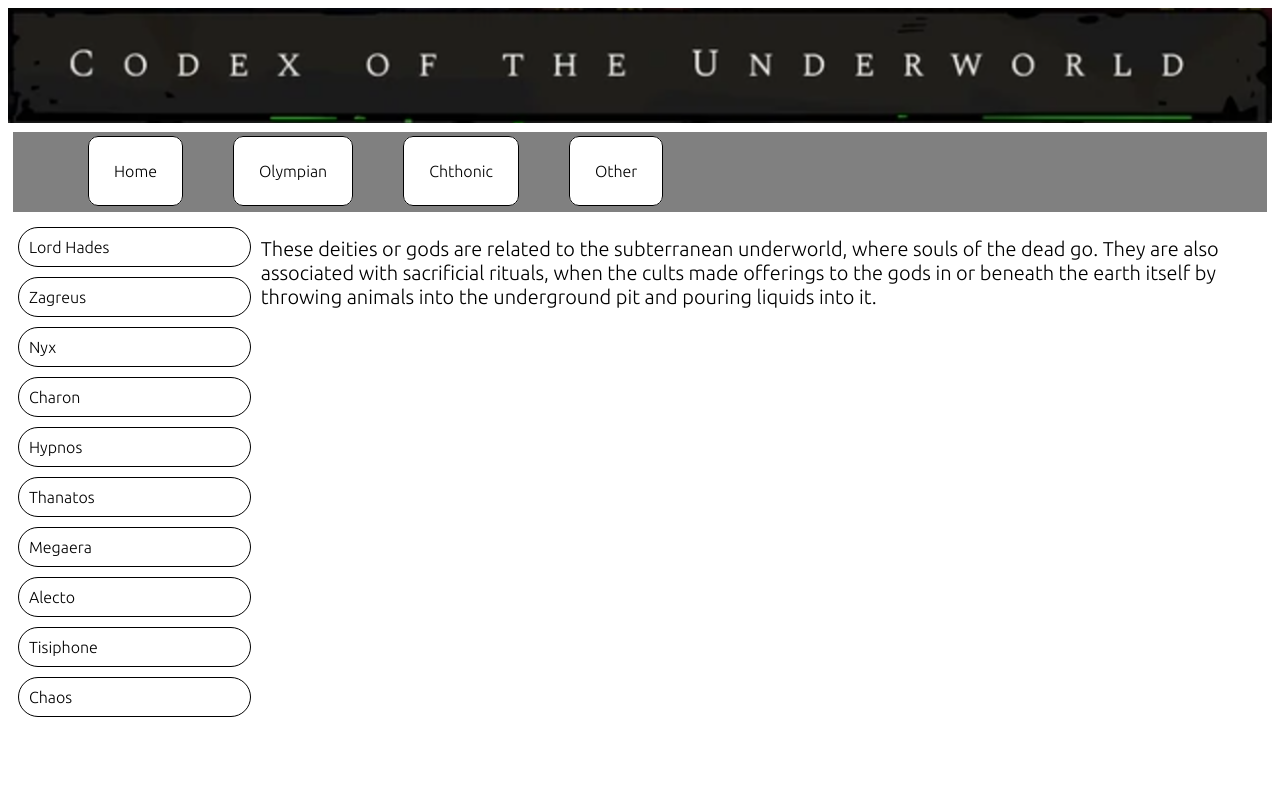
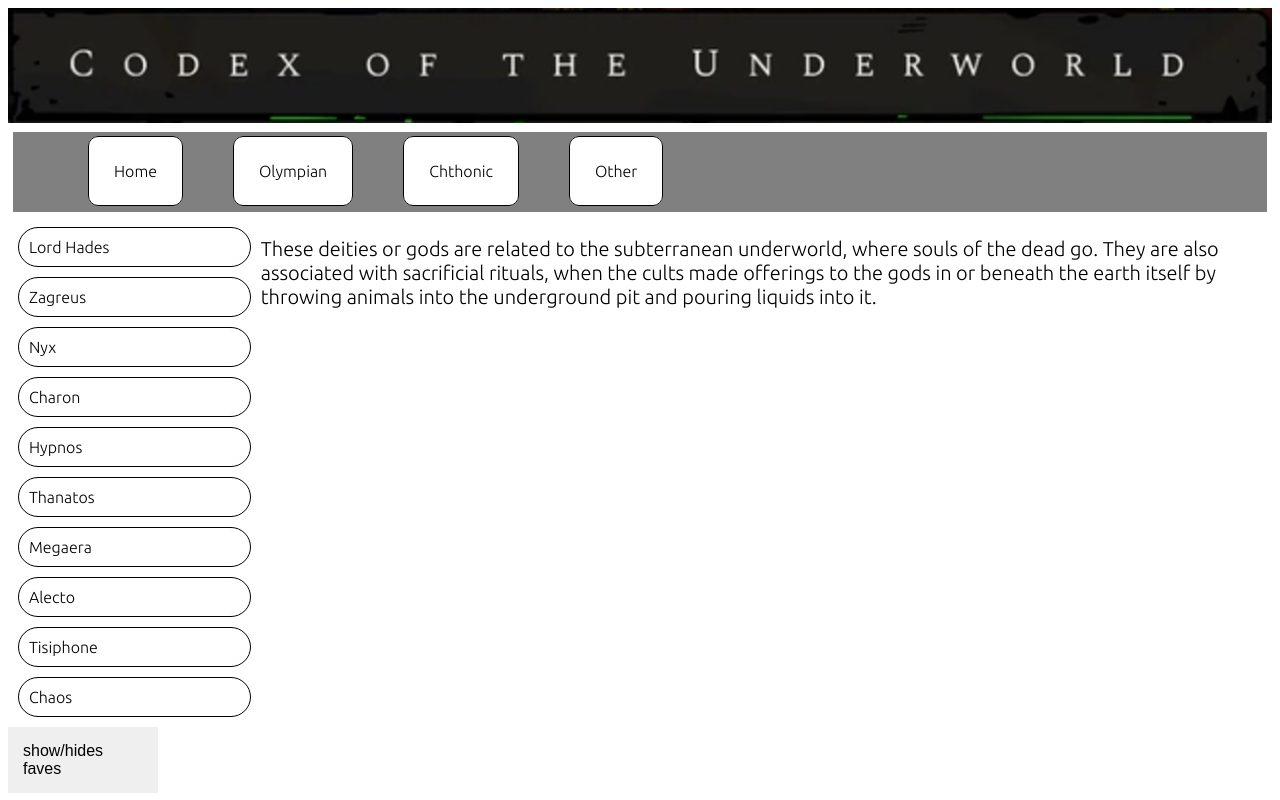
Before and after one commit to UncleDadMom/hades-gods, a React (Create React App) app: page /Chthonic in a window 1280 px wide. Built offline with nearby package versions, Linux system fonts and the light colour scheme; data requests are answered from the project's data file.

Commit message:
first pass at hide/show filter button... doesn't take into account any faves added after initial nav click

```diff
--- a/db.json
+++ b/db.json
@@ -116,7 +116,7 @@
       "title": "Goddess of Wisdom",
       "image": "https://static.wikia.nocookie.net/hades_gamepedia_en/images/6/68/Athena.png",
       "type": "Olympian Gods",
-      "favorited": false,
+      "favorited": true,
       "description": "...Of some things I am certain, and one of them is this: That there were many times, during my mortal life, when my spear found its mark thanks to Pallas Athena. She favors those of dispositions such as mine, and I would like to think her efforts keep the violent lusting of Ares, her half-brother, well in check. If anybody on Olympus might have the capacity to mend the rift between my Master and themselves, it must be her; though, even in all her wisdom, I remain unsure if she can sway my Master's obstinance."
     },
     {
@@ -161,7 +161,7 @@
       "title": "God of Swiftness",
       "image": "https://static.wikia.nocookie.net/hades_gamepedia_en/images/0/0d/Hermes.png",
       "type": "Olympian Gods",
-      "favorited": false,
+      "favorited": true,
       "description": "...One of the free-spirited sons of Zeus, he is patron to travelers, traders, even tricksters. Youthful in spirit and appearance, he could be mistaken for a common lad, if not for his extraordinary swiftness. None whom I know approach his agility or athleticism. He puts this peerless skill to a specific use, serving as the messenger of Olympus. Vast distances are nothing to him. Yet, there is something more to Hermes: He is the only god upon Olympus who dutifully serves the Underworld, in addition to his Olympian affairs. The Underworld is an orderly place, but the souls of the dead must first be brought to its brink. He has much to do with this. He seems to have ingratiated himself to the boatman, Charon -- notoriously unapproachable even by the Underworld's own. Thus, it is my belief that Hermes, besides his many talents, is the god of more than he appears."
     },
     {
@@ -170,7 +170,7 @@
       "title": "Goddess of Seasons",
       "image": "https://static.wikia.nocookie.net/hades_gamepedia_en/images/0/03/Demeter.png",
       "type": "Olympian Gods",
-      "favorited": false,
+      "favorited": true,
       "description": "...Over time, mortals have come to fear great Demeter, eldest of Olympians, goddess of seasons, bringer of plenty, and taker-away of it. I cannot imagine she is moved by any of their offerings. Much is said of her in hushed tones, not unlike the ones reserved for the master here. Once, she administered her gifts of sustenance with generosity, until some stroke of Fate befell. She changed, and never been as giving since. The mortals who once prayed to her for plenty now beg mostly for mercy. My understanding is, despite popular belief, Demeter is no direct relation to Lord Hades or his brothers, being born of more ancient Titan stock; she certainly has taken pains to distance herself from Zeus in particular, often leaving Olympus for long stretches, in search of something. Or someone. Not that I would know a thing of it; only the mutterings of shades descended to this realm from freezing cold or famine. Surely, they pray, the seasons are due for a turn for the better?"
     }
   ],
--- a/src/GodDescription.js
+++ b/src/GodDescription.js
@@ -65,6 +65,7 @@ font-family: ubuntu;
     float: right;
     margin: 20px;
     box-shadow: 10px 10px 5px grey;
+
 }
   h2 {
       font-size: 60px;
--- a/src/GodList.js
+++ b/src/GodList.js
@@ -1,12 +1,17 @@
 import GodName from "./GodName"
 import { useParams } from "react-router"
 import { useState, useEffect } from "react"
+import styled from "styled-components"
 
 
 function GodList({ setFeaturedGod, setButtonLiked}){
+
     const baseURL = "http://localhost:5000/"
     const [godCategory, setGodCategory] = useState([])
     const {category} = useParams()
+    const [favesOnly, setFavesOnly] = useState()
+
+
 
     useEffect(()=> {
         switch(category) {
@@ -30,11 +35,47 @@ function GodList({ setFeaturedGod, setButtonLiked}){
         }},[category])
 
 
+
+        const fave = godCategory.filter(god => god.favorited === true)
+        const unfave = godCategory.filter(god => god.favorited === false)
+        console.log(fave)
+        console.log(unfave)
+
+        function showFaves (e) {
+            console.log(e)
+            setFavesOnly(!favesOnly)
+
+        }
+
+
+
+
+
+
     return (
         <div className="div2">
-           {godCategory.map(god=> <GodName setButtonLiked={setButtonLiked} setFeaturedGod={setFeaturedGod}  god={god} key={god.id} />)}
+
+     {favesOnly ? fave.map(god=> <GodName setButtonLiked={setButtonLiked} setFeaturedGod={setFeaturedGod}  god={god} key={god.id}/>) : godCategory.map(god=> <GodName setButtonLiked={setButtonLiked} setFeaturedGod={setFeaturedGod}  god={god} key={god.id}/>)}
+
+        <FavesOnly onClick={showFaves}>show/hides faves</FavesOnly>
+
+
+
         </div>
     )
+
 }
 
 export default GodList
+
+const FavesOnly = styled.button `
+border: none;
+width: 150px;
+padding: 15px;
+text-align: left;
+text-decoration: none;
+font-size: 16px;
+& div {
+    float: left
+}
+`
--- a/src/GodName.js
+++ b/src/GodName.js
@@ -1,7 +1,7 @@
 import { useParams } from "react-router"
 import styled from "styled-components"
 
-function GodName({god, setFeaturedGod, setButtonLiked}){
+function GodName({god, setFeaturedGod, setButtonLiked, filteredGods}){
     const {category}=useParams()
     function describedGod(god){
         fetch(`http://localhost:5000/${category}/${god.id}`)
```
Also changed, not shown: src/404.js (+8 -0 lines).
